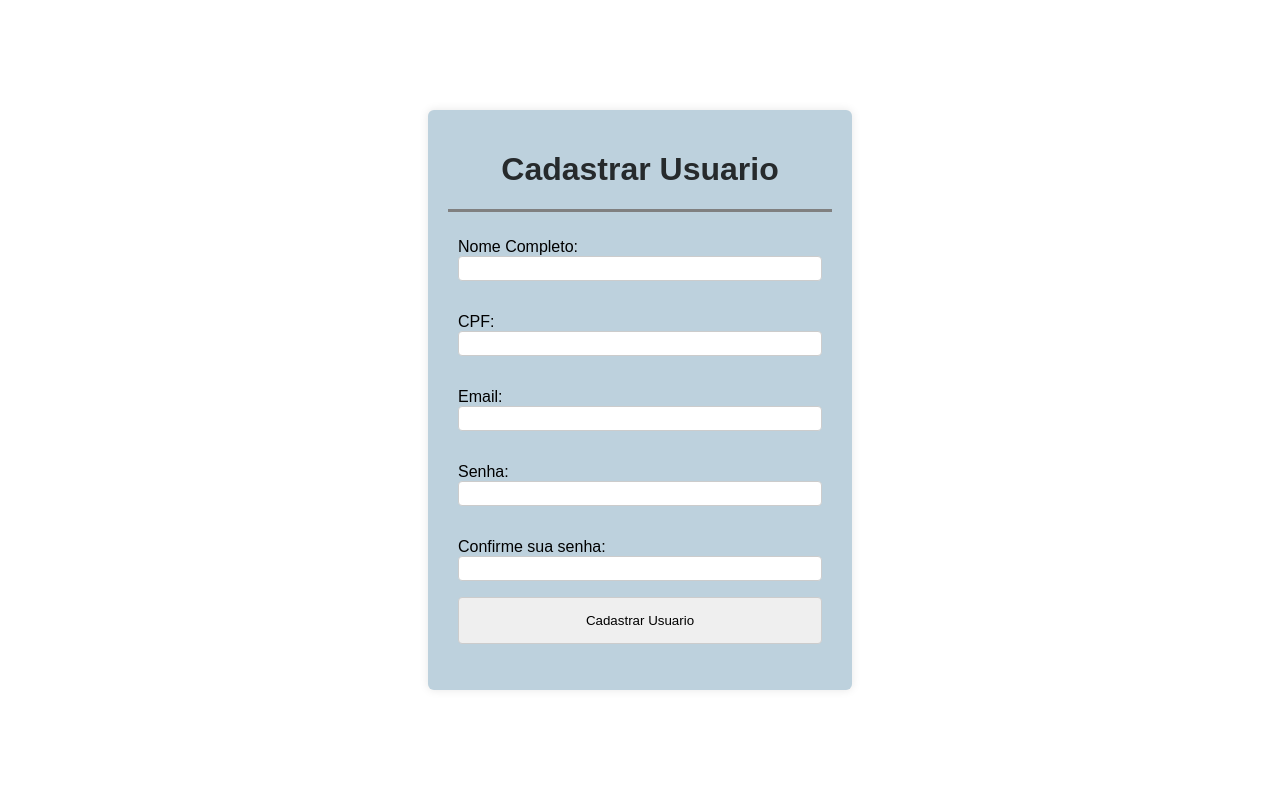
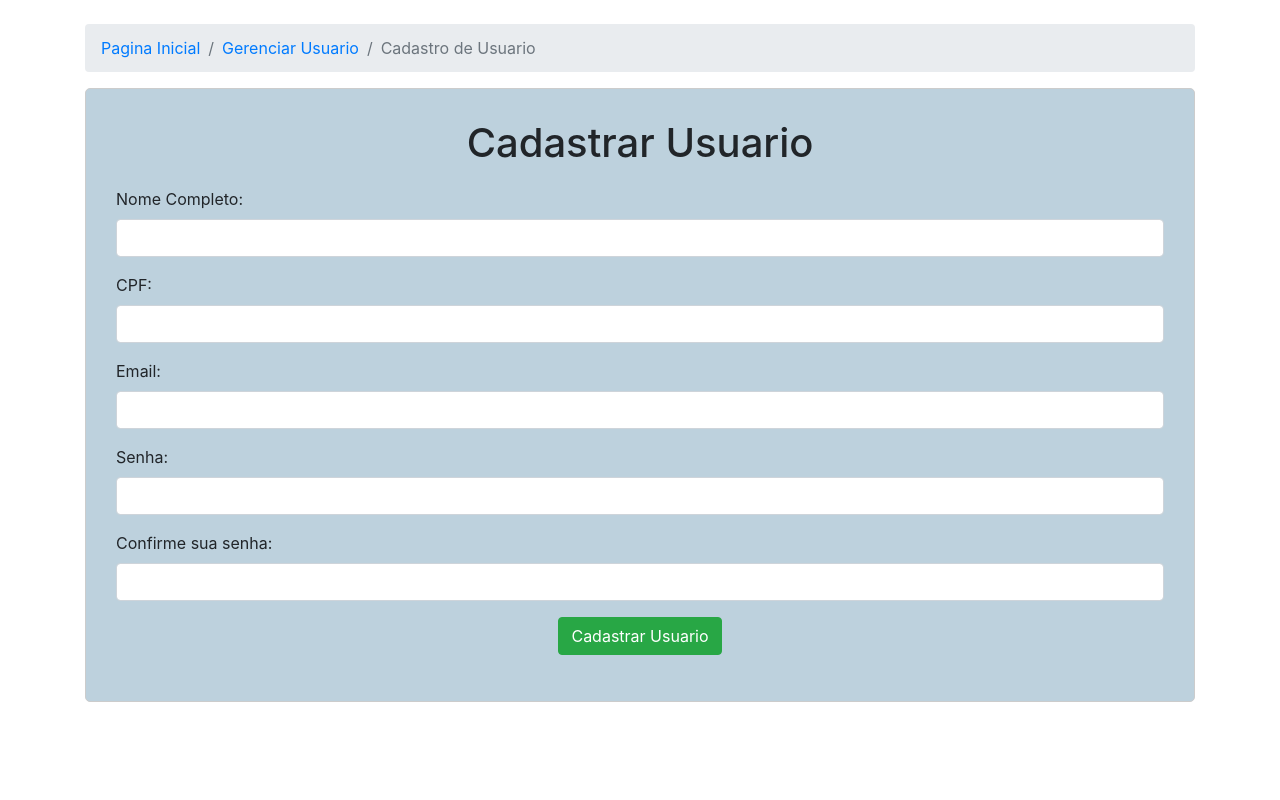
Before and after one commit to juh85/Tecno, a PHP site: page /cadastrarUsuario.php in a window 1280 px wide. Run offline with PHP 8.4, Linux system fonts and the light colour scheme; the visitor is signed in with stand-in values (Sample User, id 1); some libraries are stand-ins or nearby versions.

Commit message:
bootstrap nas paginas

```diff
--- a/cadastrarUsuario.php
+++ b/cadastrarUsuario.php
@@ -1,63 +1,28 @@
 <?php
 include 'scripts/verificaLogado.php';
 ?>
+
 <head>
     <meta charset="UTF-8">
     <title>Cadastrar Usuario</title>
 
     <style>
-    body {
-        font-family: Arial, sans-serif;
-        background-color: white;
-        margin: 0;
-        display: flex;
-        align-items: center;
-        justify-content: center;
-        height: 100vh;
-    }
-
     #cad {
+        margin: 0 auto;
+        margin-top: 10px;
+        padding: 30px;
+        border: 1px solid #ccc;
+        border-radius: 5px;
         background-color: rgb(189, 209, 221);
-        width: 30%;
-        margin: 10%;
-        float: left;
-        justify-content: center;
-        padding: 20px;
-        border-radius: 6px;
-        box-shadow: 0 0 10px rgba(0, 0, 0, 0.1);
     }
 
     #tit {
         text-align: center;
-        color: rgba(0, 0, 0, .8);
-
-    }
-
-    form {
-        display: flex;
-        flex-direction: column;
-        border-top: solid gray;
-        padding: 10px;
-
-
-    }
-
-    input {
-        width: 100%;
-        padding: 4px;
-        border: 1px solid #ccc;
-        border-radius: 4px;
-    }
-
-    #botao {
-        padding: 15px;
-    }
-
-    #botao:hover {
-        background-color: #45a049;
+        margin-bottom: 20px;
     }
     </style>
-    </style>
+    <!-- Importar Bootstrap -->
+    <link rel="stylesheet" href="https://stackpath.bootstrapcdn.com/bootstrap/4.5.2/css/bootstrap.min.css">
     <!-- Importar jQuery -->
     <script src="https://cdnjs.cloudflare.com/ajax/libs/jquery/3.6.4/jquery.min.js"></script>
     <!-- Importar mascara do jQuery -->
@@ -71,24 +36,43 @@ include 'scripts/verificaLogado.php';
 </head>
 
 <body>
-    <div id="cad">
-        <h1 id="tit">Cadastrar Usuario</h1>
-        <form action="scripts/inserirUsuario.php" method="post">
-            <p><label for="cNome"></label> Nome Completo:<input type="text" name="tNome" id="cNome">
-            </p>
-            <p><label for="cCpf"></label> CPF:<input type="text" name="tCpf" id="cCpf">
-            </p>
-            <p><label for="cEmail"></label> Email:<input type="text" name="tEmail" id="cEmail">
-            </p>
-            <p><label for="cSenha"></label>Senha:<input type="password" name="tSenha" id="cSenha">
-            </p>
-            <p><label for="cConfS"></label>Confirme sua senha:<input type="password" name="tConfS" id="cConfS">
-            </p>
-
-            <input type="submit" value="Cadastrar Usuario" id="botao">
-
-        </form>
+    <div class="container mt-4">
+        <nav aria-label="breadcrumb">
+            <ol class="breadcrumb">
+                <li class="breadcrumb-item"><a href="admin.php">Pagina Inicial</a></li>
+                <li class="breadcrumb-item"><a href="listarUsuario.php">Gerenciar Usuario</a></li>
+                <li class="breadcrumb-item active" aria-current="page">Cadastro de Usuario</li>
+            </ol>
+        </nav>
+        <div id="cad">
+            <h1 id="tit">Cadastrar Usuario</h1>
+            <form action="scripts/inserirUsuario.php" method="post">
+                <div class="form-group">
+                    <label for="cNome">Nome Completo:</label>
+                    <input class="form-control" type="text" name="tNome" id="cNome">
+                </div>
+                <div class="form-group">
+                    <label for="cCpf">CPF:</label>
+                    <input class="form-control" type="text" name="tCpf" id="cCpf">
+                </div>
+                <div class="form-group">
+                    <label for="cEmail">Email:</label>
+                    <input class="form-control" type="text" name="tEmail" id="cEmail">
+                </div>
+                <div class="form-group">
+                    <label for="cSenha">Senha:</label>
+                    <input class="form-control" type="password" name="tSenha" id="cSenha">
+                </div>
+                <div class="form-group">
+                    <label for="cConfS">Confirme sua senha:</label>
+                    <input class="form-control" type="password" name="tConfS" id="cConfS">
+                </div>
+                <div class="text-center">
+                    <input type="submit" value="Cadastrar Usuario" id="botao" class="btn btn-success ">
+                </div>
+            </form>
 
 
+        </div>
     </div>
 </body>
```
Also changed, not shown: listarCadastro.php (+18 -29 lines), listarUsuario.php (+21 -26 lines), login.php (+28 -57 lines), scripts/inserirUsuario.php (+4 -5 lines).
